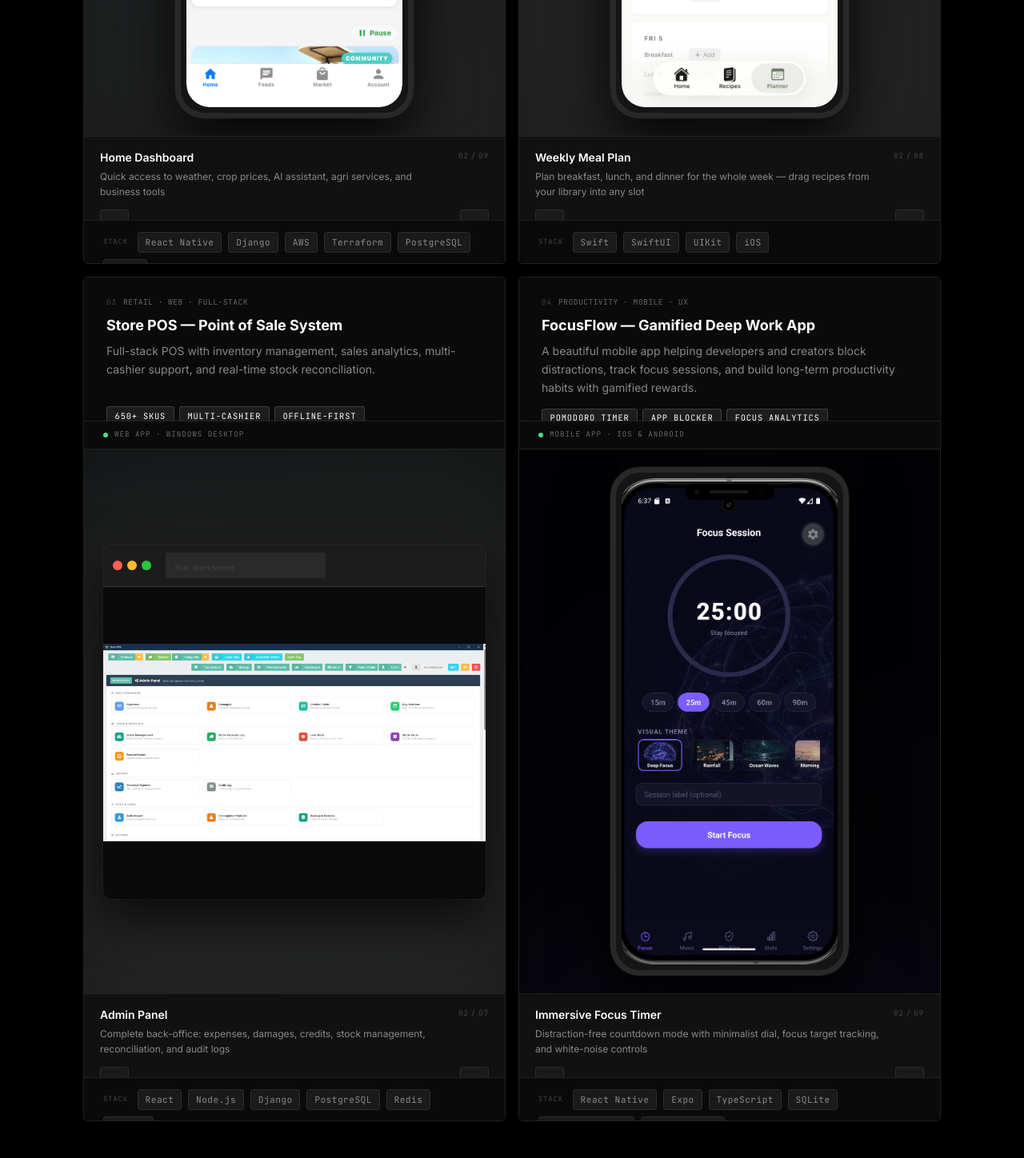
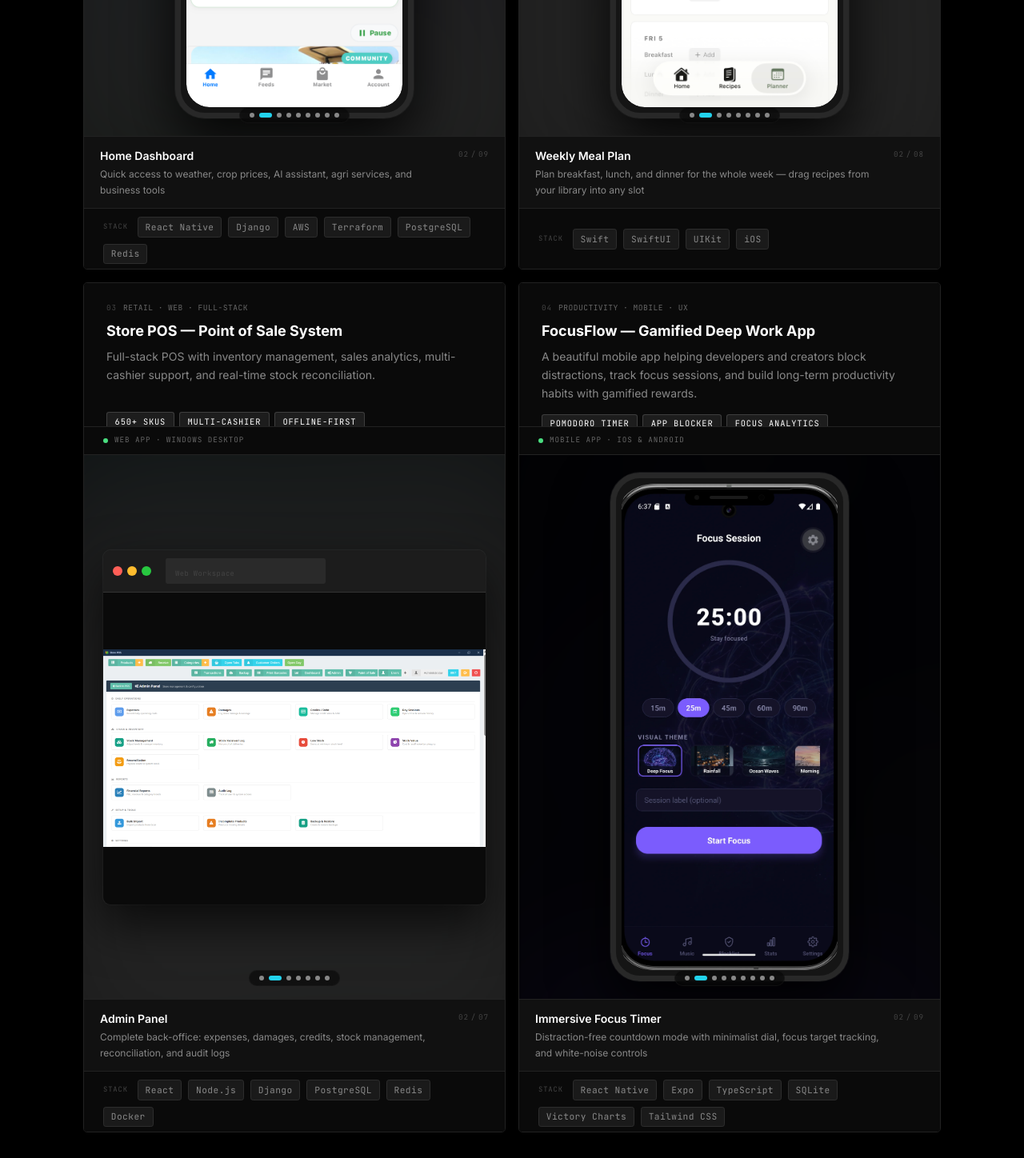
Before and after one commit to zaibaki/richard-portfolio, a Next.js app: page / in a window 1280 px wide. Shown: the part 1820-3268 px from the top of the page at 80% size. Built offline with nearby package versions, Linux system fonts and the light colour scheme.

Commit message:
style: Reposition slide navigation inside mockup stage and increase tag container height to prevent cutout tags

```diff
--- a/components/ProjectCarousel.tsx
+++ b/components/ProjectCarousel.tsx
@@ -99,7 +99,7 @@ export default function ProjectCarousel({
     >
       {/* ── Stage ─────────────────────────────── */}
       <div
-        className="relative bg-ink flex items-center justify-center py-8 overflow-hidden w-full lg:h-[680px] h-[640px]"
+        className="relative bg-ink flex items-center justify-center py-8 overflow-hidden w-full lg:h-[680px] h-[640px] group"
       >
         {/* Ambient colour bleed with smooth cross-fade */}
         <div className="absolute inset-0 pointer-events-none overflow-hidden" aria-hidden="true">
@@ -317,10 +317,42 @@ export default function ProjectCarousel({
             </div>
           </div>
         )}
+
+        {/* Floating next/prev navigators */}
+        <button
+          onClick={(e) => { e.stopPropagation(); prev(); }}
+          className="absolute left-4 md:left-6 z-30 w-11 h-11 rounded-full bg-black/40 border border-ink-5 flex items-center justify-center text-smoke hover:text-cyan-400 hover:border-cyan-400 hover:bg-black/80 transition-all cursor-pointer shadow-lg opacity-100 md:opacity-0 md:group-hover:opacity-100"
+          aria-label="Previous slide"
+        >
+          <span className="font-mono text-sm">←</span>
+        </button>
+        <button
+          onClick={(e) => { e.stopPropagation(); next(); }}
+          className="absolute right-4 md:right-6 z-30 w-11 h-11 rounded-full bg-black/40 border border-ink-5 flex items-center justify-center text-smoke hover:text-cyan-400 hover:border-cyan-400 hover:bg-black/80 transition-all cursor-pointer shadow-lg opacity-100 md:opacity-0 md:group-hover:opacity-100"
+          aria-label="Next slide"
+        >
+          <span className="font-mono text-sm">→</span>
+        </button>
+
+        {/* Floating progress dots */}
+        <div className="absolute bottom-4 z-30 flex items-center gap-1.5 bg-black/50 px-3 py-1.5 rounded-full border border-ink-5/40 backdrop-blur-sm">
+          {deck.map((_, i) => (
+            <button
+              key={i}
+              onClick={(e) => { e.stopPropagation(); goTo(i); }}
+              aria-label={`Go to slide ${i + 1}`}
+              className="h-1.5 rounded-full transition-all duration-300 ease-out cursor-pointer"
+              style={{
+                width: i === index ? "16px" : "6px",
+                background: i === index ? "#22d3ee" : "#888888",
+              }}
+            />
+          ))}
+        </div>
       </div>
 
       {/* ── Info strip ───────────────────────── */}
-      <div className="bg-ink-3 border-t border-ink-5 px-5 pt-4 pb-4 flex flex-col gap-3 lg:h-[105px] justify-between">
+      <div className="bg-ink-3 border-t border-ink-5 px-5 py-4 flex flex-col justify-center lg:h-[90px]">
         <div key={index} className="slide-info-enter flex items-start justify-between gap-3">
           <div className="min-w-0 flex flex-col gap-1">
             <p className="font-sans text-sm font-semibold text-paper leading-snug line-clamp-1">
@@ -334,39 +366,6 @@ export default function ProjectCarousel({
             {String(index + 1).padStart(2, "0")}&thinsp;/&thinsp;{String(deck.length).padStart(2, "0")}
           </span>
         </div>
-
-        <div className="flex items-center gap-3">
-          <button
-            onClick={prev}
-            aria-label="Previous slide"
-            className="flex items-center justify-center bg-ink-4 border border-ink-6 hover:border-smoke hover:text-paper text-smoke-2 transition-all"
-            style={{ width: 36, height: 36, borderRadius: "0.2rem", fontSize: "16px" }}
-          >
-            ←
-          </button>
-          <div className="flex-1 flex items-center justify-center gap-1.5">
-            {deck.map((_, i) => (
-              <button
-                key={i}
-                onClick={() => goTo(i)}
-                aria-label={`Slide ${i + 1}`}
-                className="h-[3px] rounded-full transition-all duration-300 ease-out"
-                style={{
-                  width:      i === index ? "24px" : "6px",
-                  background: i === index ? "#ffffff" : "#2d2d2d",
-                }}
-              />
-            ))}
-          </div>
-          <button
-            onClick={next}
-            aria-label="Next slide"
-            className="flex items-center justify-center bg-ink-4 border border-ink-6 hover:border-smoke hover:text-paper text-smoke-2 transition-all"
-            style={{ width: 36, height: 36, borderRadius: "0.2rem", fontSize: "16px" }}
-          >
-            →
-          </button>
-        </div>
       </div>
     </div>
   );
--- a/components/Projects.tsx
+++ b/components/Projects.tsx
@@ -288,7 +288,7 @@ export default function Projects() {
               num="01" category="AgriTech · Mobile · AI"
               title="BayKart — Agricultural Marketplace"
               description="End-to-end platform for African farmers. Real-time commodity pricing, AI crop analysis, and verified buyer-seller matching."
-              chips={["10K+ Farmers", "60% Price Loss ↓", "iOS + Android"]}
+              chips={["Real-time Pricing", "AI Crop Doctor", "Verified Buyers"]}
               mobileBg="/images/marketplace-listing.png"
             />
             <div className="px-6 py-2.5 border-b border-ink-5 bg-ink-2 flex items-center gap-2">
@@ -298,7 +298,7 @@ export default function Projects() {
               </span>
             </div>
             <ProjectCarousel slides={baykartSlides} interval={3800} fill />
-            <div className="px-6 py-3.5 border-t border-ink-5 bg-ink-2 flex flex-wrap items-center gap-2 lg:h-[54px]">
+            <div className="px-6 py-2.5 border-t border-ink-5 bg-ink-2 flex flex-wrap items-center gap-2 lg:h-[76px]">
               <span className="font-mono text-[0.55rem] tracking-widest uppercase text-smoke-3 mr-1">Stack</span>
               {["React Native", "Django", "AWS", "Terraform", "PostgreSQL", "Redis"].map((t) => (
                 <span key={t} className="tag">{t}</span>
@@ -322,7 +322,7 @@ export default function Projects() {
               </span>
             </div>
             <ProjectCarousel slides={smartchefSlides} interval={3600} fill />
-            <div className="px-6 py-3.5 border-t border-ink-5 bg-ink-2 flex flex-wrap items-center gap-2 lg:h-[54px]">
+            <div className="px-6 py-2.5 border-t border-ink-5 bg-ink-2 flex flex-wrap items-center gap-2 lg:h-[76px]">
               <span className="font-mono text-[0.55rem] tracking-widest uppercase text-smoke-3 mr-1">Stack</span>
               {["Swift", "SwiftUI", "UIKit", "iOS"].map((t) => (
                 <span key={t} className="tag">{t}</span>
@@ -352,7 +352,7 @@ export default function Projects() {
               </span>
             </div>
             <ProjectCarousel slides={posSlides} interval={4200} screenMode fill />
-            <div className="px-6 py-3.5 border-t border-ink-5 bg-ink-2 flex flex-wrap items-center gap-2 lg:h-[54px]">
+            <div className="px-6 py-2.5 border-t border-ink-5 bg-ink-2 flex flex-wrap items-center gap-2 lg:h-[76px]">
               <span className="font-mono text-[0.55rem] tracking-widest uppercase text-smoke-3 mr-1">Stack</span>
               {["React", "Node.js", "Django", "PostgreSQL", "Redis", "Docker"].map((t) => (
                 <span key={t} className="tag">{t}</span>
@@ -376,7 +376,7 @@ export default function Projects() {
               </span>
             </div>
             <ProjectCarousel slides={focusSlides} interval={4000} fill />
-            <div className="px-6 py-3.5 border-t border-ink-5 bg-ink-2 flex flex-wrap items-center gap-2 lg:h-[54px]">
+            <div className="px-6 py-2.5 border-t border-ink-5 bg-ink-2 flex flex-wrap items-center gap-2 lg:h-[76px]">
               <span className="font-mono text-[0.55rem] tracking-widest uppercase text-smoke-3 mr-1">Stack</span>
               {["React Native", "Expo", "TypeScript", "SQLite", "Victory Charts", "Tailwind CSS"].map((t) => (
                 <span key={t} className="tag">{t}</span>
```
